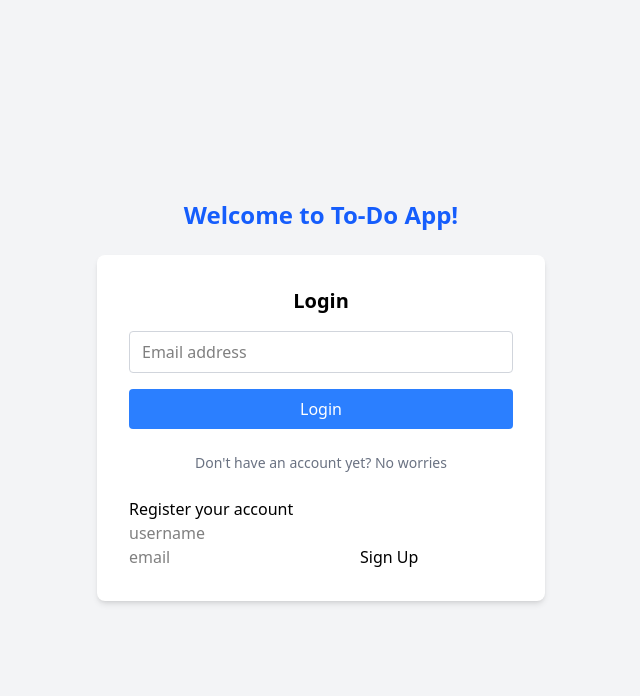
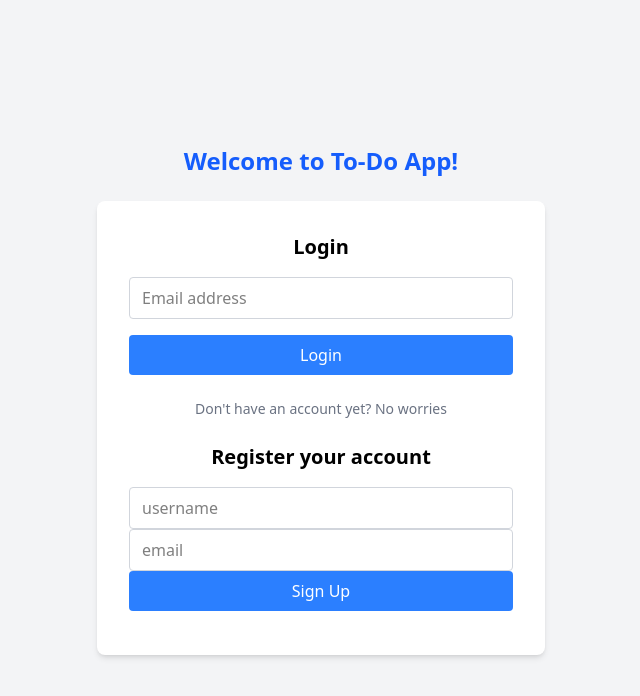
Before and after one commit to ito-miyuki/react-nestjs, a React (Vite) app in the folder frontend/: page / in a window 1280 px wide. Shown: the top 696 px of the page, without its empty margins (319-959 px from the left). Built offline with nearby package versions, Linux system fonts and the light colour scheme.

Commit message:
added tailwind to signin component

```diff
--- a/frontend/src/pages/SignupPage.tsx
+++ b/frontend/src/pages/SignupPage.tsx
@@ -19,7 +19,9 @@ const SignupPage = ({ onSignup }: { onSignup: (user: any) => void }) => {
 
   return (
     <div>
-      <h2>Register your account</h2>
+      <h2 className="text-xl font-semibold mb-4 text-center">
+        Register your account
+      </h2>
       <form onSubmit={handleSignup}>
         <input
           type="text"
@@ -27,6 +29,7 @@ const SignupPage = ({ onSignup }: { onSignup: (user: any) => void }) => {
           value={name}
           onChange={(e) => setName(e.target.value)}
           required
+          className="w-full border border-gray-300 rounded px-3 py-2 focus:outline-none focus:ring-2 focus:ring-blue-400"
         />
         <input
           type="text"
@@ -34,10 +37,13 @@ const SignupPage = ({ onSignup }: { onSignup: (user: any) => void }) => {
           value={email}
           onChange={(e) => setEmail(e.target.value)}
           required
+          className="w-full border border-gray-300 rounded px-3 py-2 focus:outline-none focus:ring-2 focus:ring-blue-400"
         />
-        <button>Sign Up</button>
+        <button className="w-full bg-blue-500 text-white py-2 rounded hover:bg-blue-600 transition">
+          Sign Up
+        </button>
       </form>
-      {error && <p style={{ color: 'red' }}>{error}</p>}
+      <p className="text-red-500 mt-3 text-sm text-center">{error}</p>
     </div>
   )
 }
```
